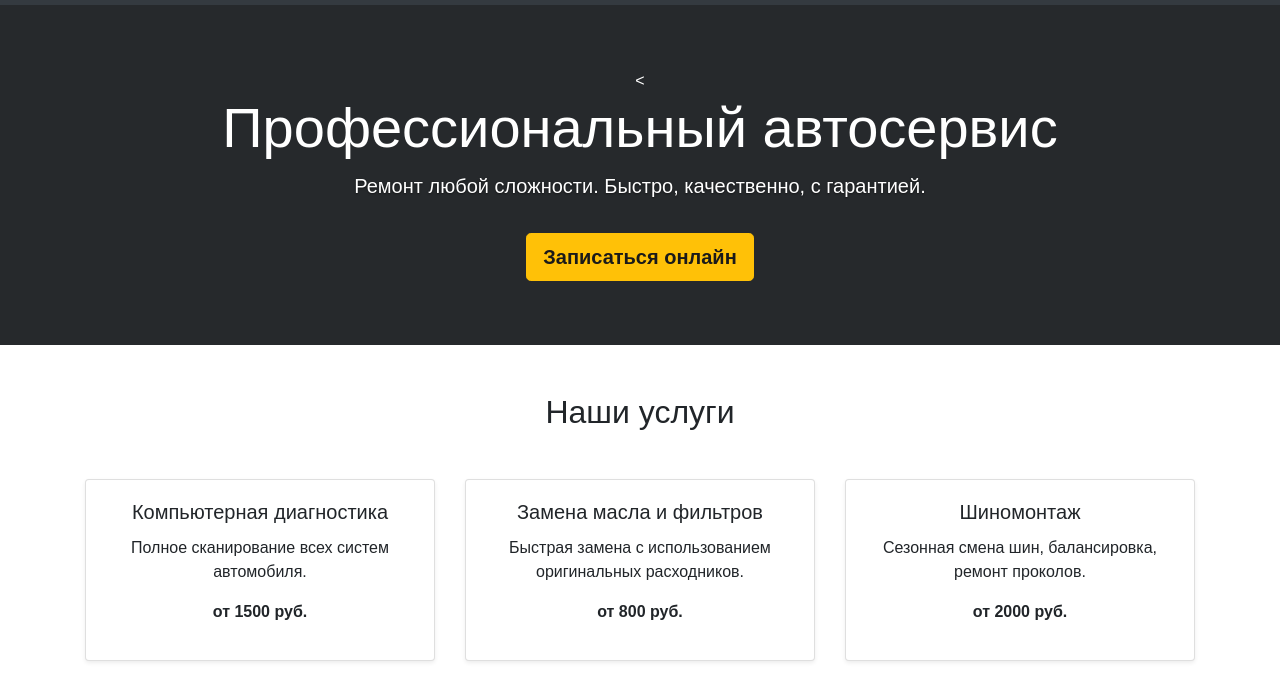
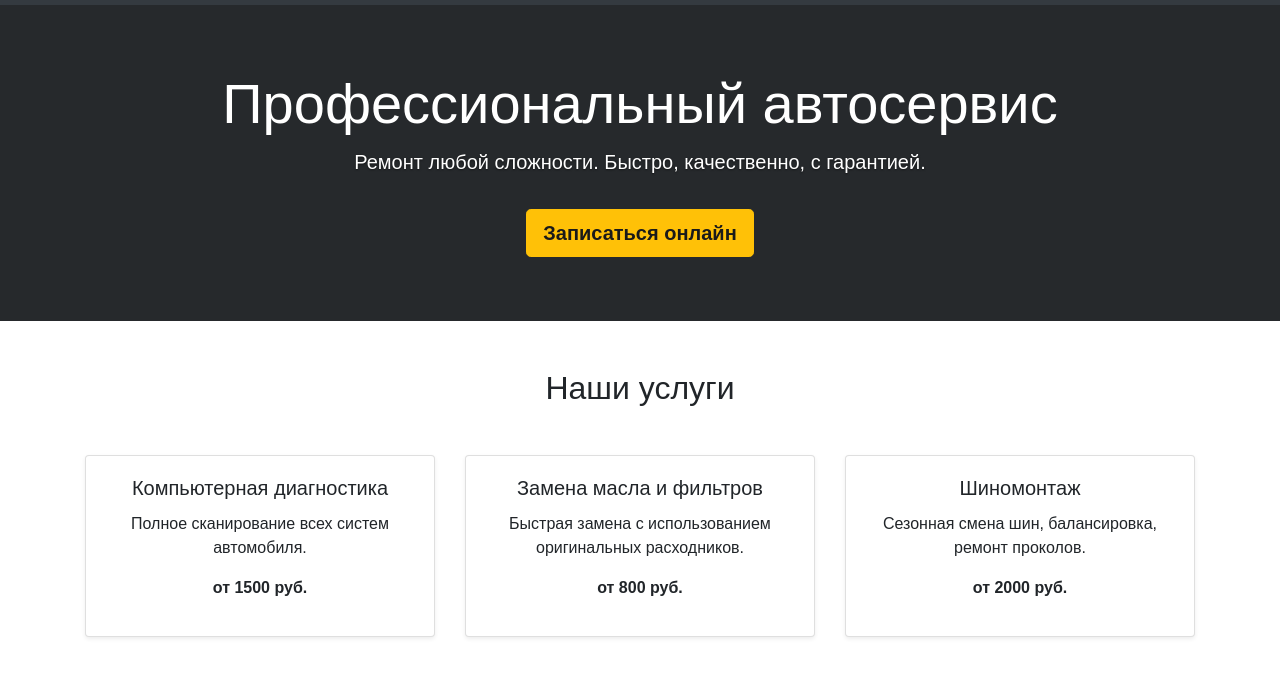
Before and after one commit to Pajiloybebegybe/lab2_web_dmitrienko_ivt2, a plain HTML site: page index.html in a window 1280 px wide. Shown: the part 61-735 px from the top of the page. Drawn offline with nearby package versions, Linux system fonts and the light colour scheme.

Commit message:
feat: fix

```diff
--- a/index.html
+++ b/index.html
@@ -61,7 +61,7 @@
     <!-- Главный баннер -->
     <header class="jumbotron jumbotron-fluid bg-secondary text-white text-center mb-0">
         <div class="container">
-            <<h1 class="display-4 text-break">Профессиональный автосервис</h1>
+            <h1 class="display-4 text-break">Профессиональный автосервис</h1>
             <p class="lead">Ремонт любой сложности. Быстро, качественно, с гарантией.</p>
             <a href="#contacts" class="btn btn-warning btn-lg mt-3">Записаться онлайн</a>
         </div>
```
